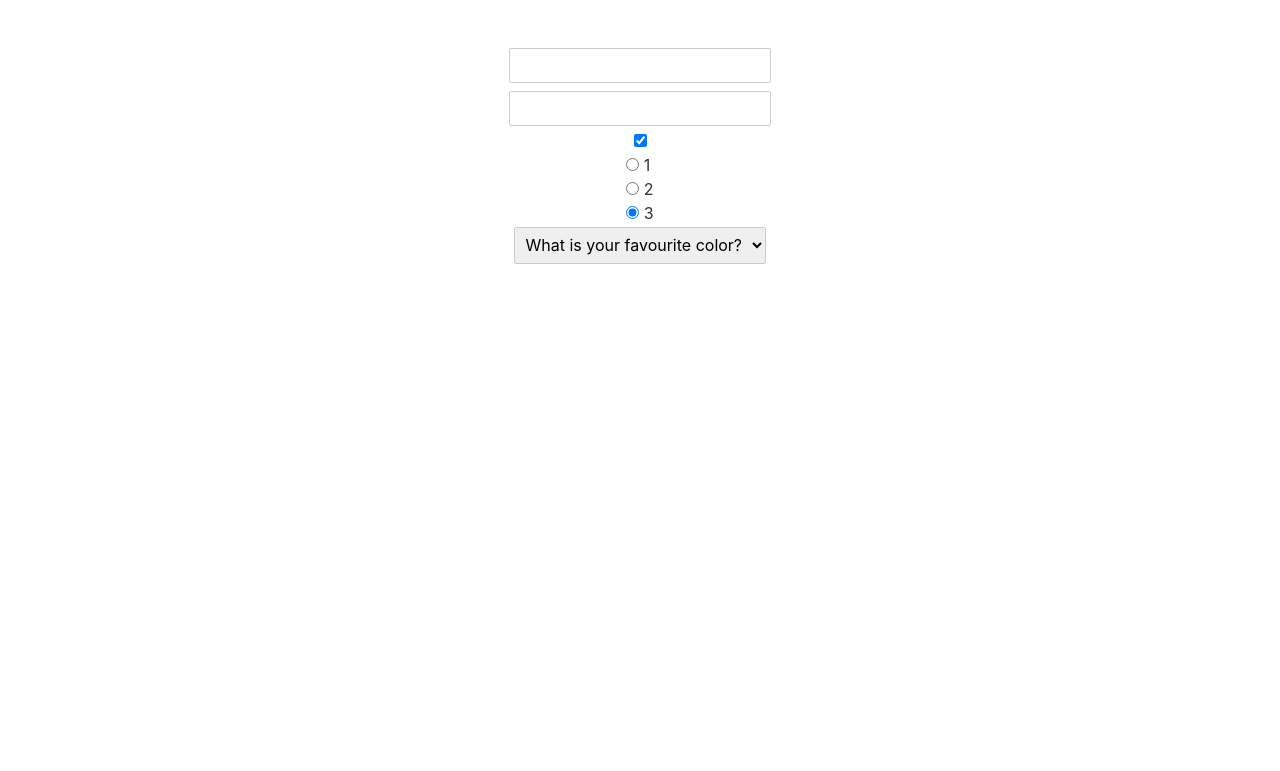
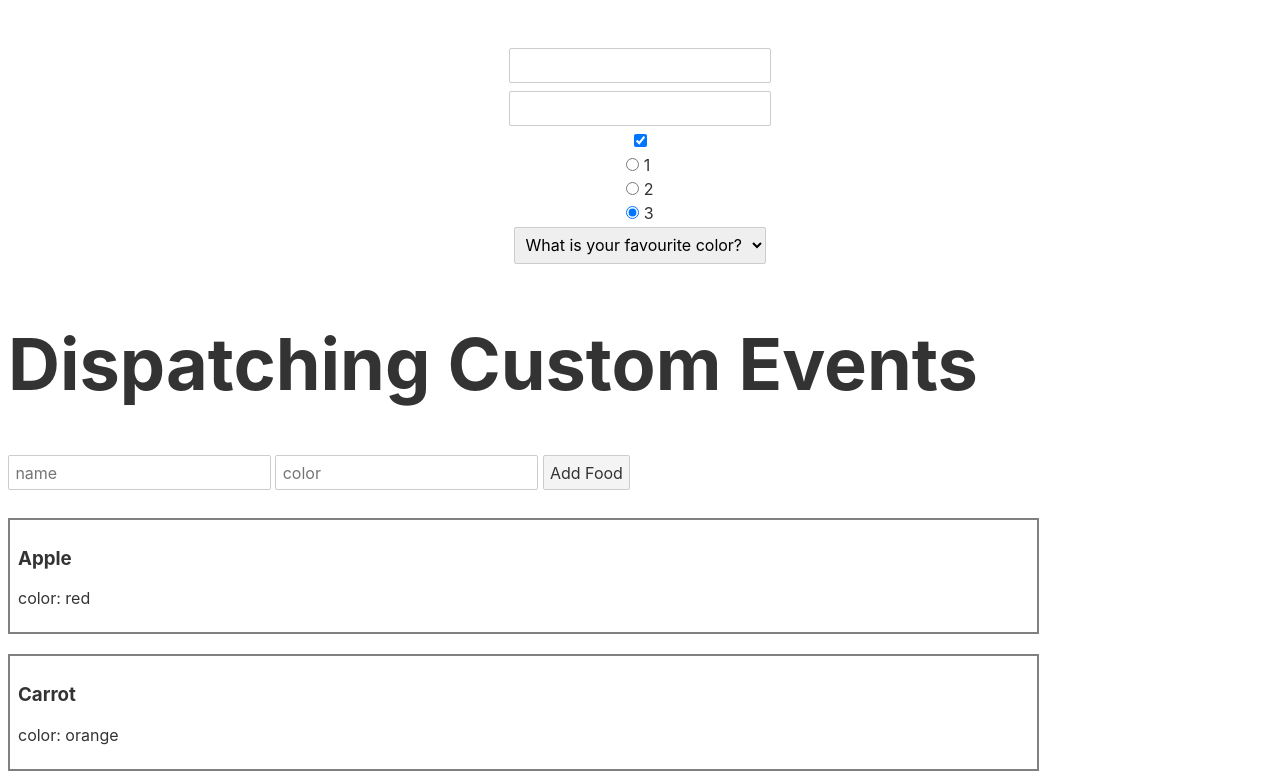
Before and after one commit to guntza10/SvelteDojo, a Svelte app in the folder svelte-tutorial/: page / in a window 1280 px wide. Shown: the part 3988-4759 px from the top of the page. Before the commit the page ends 4260 px from the top, so only its background shows below. Built offline with nearby package versions, Linux system fonts and the light colour scheme.

Commit message:
Dispatching Custom Events

```diff
--- a/svelte-tutorial/src/App.svelte
+++ b/svelte-tutorial/src/App.svelte
@@ -10,6 +10,7 @@
   import EventForwarding from "./EventForwarding.svelte";
   import Slots from "./Slots.svelte";
   import InputTypes from "./InputTypes.svelte";
+  import DispatchingCustomEvents from "./DispatchingCustomEvents.svelte";
 </script>
 
 <main>
@@ -24,6 +25,7 @@
   <EventForwarding />
   <Slots />
   <InputTypes />
+  <DispatchingCustomEvents />
 </main>
 
 <style>
--- /dev/null
+++ b/svelte-tutorial/src/DispatchingCustomEvents.svelte
@@ -0,0 +1,45 @@
+<script>
+  import Form from "./components/Form.svelte";
+
+  let foods = [
+    { id: 1, name: "Apple", color: "red" },
+    { id: 2, name: "Carrot", color: "orange" },
+  ];
+
+  const addFood = (event) => {
+    const food = event.detail;
+    // สาเหตุที่ใช้ท่านี้แทนการ push เพราะว่า ui จะ re-render ก็ต่อเมื่อ variable มีการ re-assigned ซึ่งการ push foods มีการอัพเดทค่าจริง แต่ไม่ใช่การ re-assigned ทำให้ ui จะไม่ re-render ใหม่
+    foods = [food, ...foods];
+  };
+</script>
+
+<main>
+  <h1>Dispatching Custom Events</h1>
+  <Form on:add-food={addFood} />
+  {#each foods as food (food.id)}
+    <div class="fooditem">
+      <h3>{food.name}</h3>
+      <p>color: {food.color}</p>
+    </div>
+  {/each}
+</main>
+
+<style>
+  .fooditem {
+    border: 2px solid gray;
+    text-align: left;
+    padding: 8px;
+    margin-top: 20px;
+    width: 80%;
+  }
+
+  main {
+    display: flex;
+    flex-direction: column;
+    align-items: flex-start;
+  }
+
+  h1 {
+    font-size: 72px;
+  }
+</style>
--- /dev/null
+++ b/svelte-tutorial/src/components/Form.svelte
@@ -0,0 +1,28 @@
+<script>
+  import { createEventDispatcher } from "svelte";
+  let name;
+  let color;
+
+  const dispatch = createEventDispatcher();
+
+  const handleSubmit = () => {
+    const food = {
+      id: Math.random(),
+      name: name,
+      color: color,
+    };
+
+    dispatch("add-food", food);
+
+    name = "";
+    color = "";
+  };
+</script>
+
+<form on:submit|preventDefault={handleSubmit}>
+  <input type="text" placeholder="name" bind:value={name} />
+  <input type="text" placeholder="color" bind:value={color} />
+  <button>Add Food</button>
+</form>
+
+<style></style>
```
